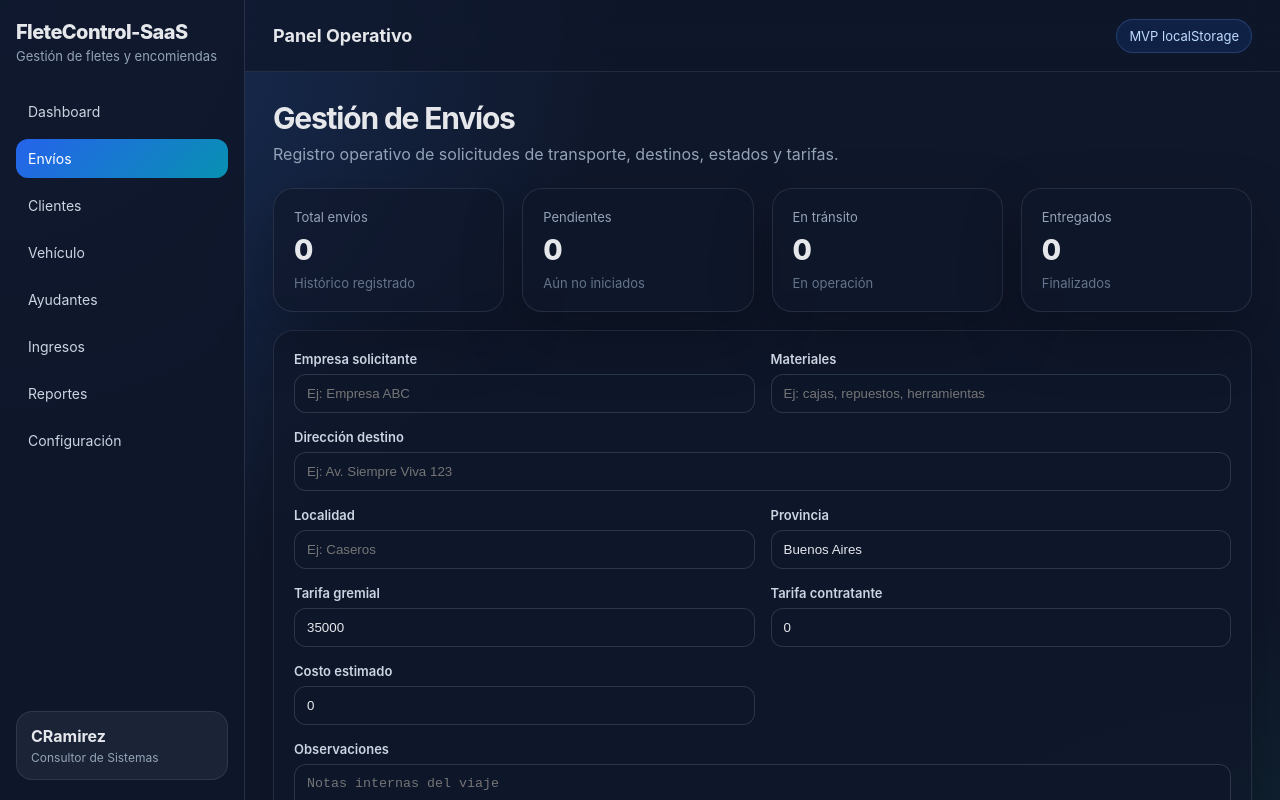
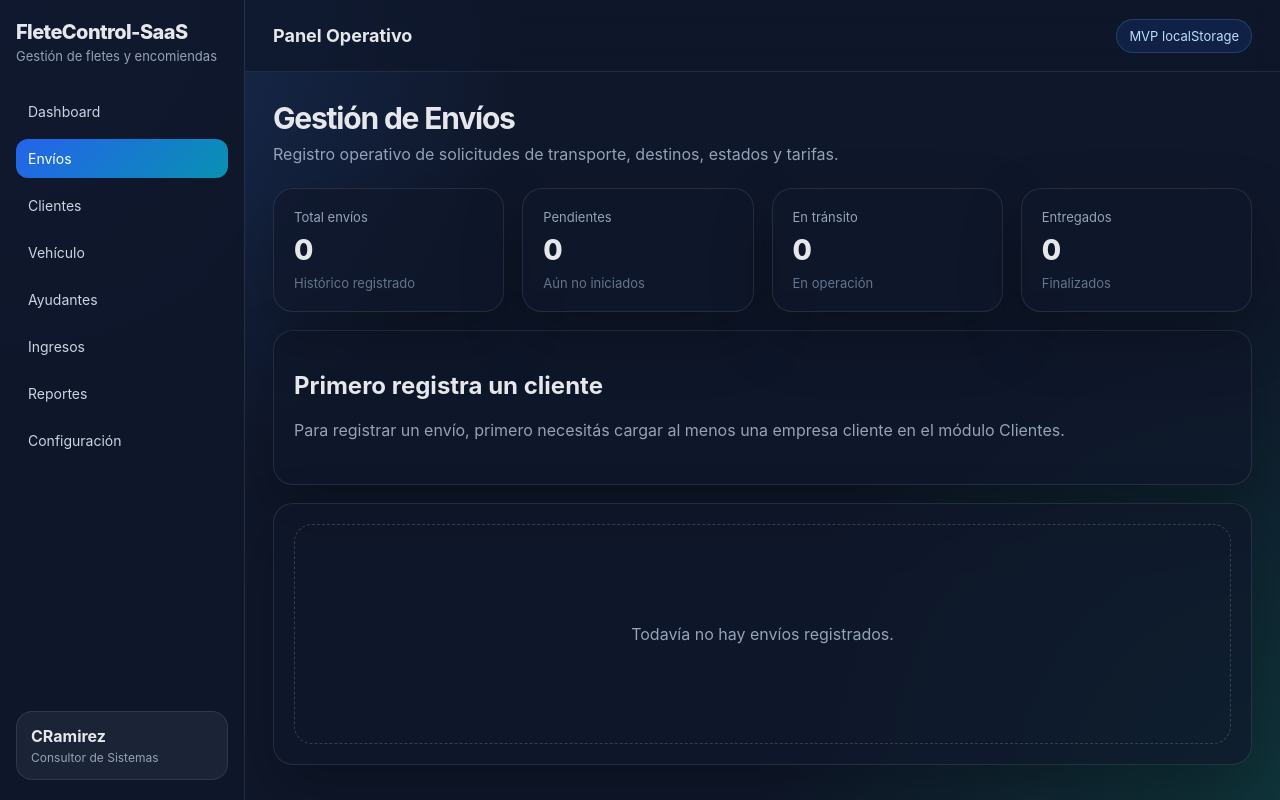
Before and after one commit to rcesarone-lab/fletecontrol-saas, a React (Vite) app: page /envios in a window 1280 px wide. Shown: the top 800 px of the page. Built offline with nearby package versions, Linux system fonts and the light colour scheme.

Commit message:
feat: link shipments with registered clients

```diff
--- a/src/components/configuracion/BackupPanel.tsx
+++ b/src/components/configuracion/BackupPanel.tsx
@@ -1,4 +1,4 @@
-import { ChangeEvent, useRef, useState } from "react";
+import { type ChangeEvent, useRef, useState } from "react";
 import ConfirmModal from "../ui/ConfirmModal";
 import Toast from "../ui/Toast";
 import { descargarBackup, importarBackup } from "../../services/backupService";
--- a/src/components/envios/EnvioForm.tsx
+++ b/src/components/envios/EnvioForm.tsx
@@ -1,7 +1,10 @@
-import { type FormEvent, useState } from "react";
+import { FormEvent, useState } from "react";
+import type { Cliente } from "../../domain/cliente";
 
 type EnvioFormProps = {
+  clientes: Cliente[];
   onSubmit: (data: {
+    clienteId: string;
     empresaCliente: string;
     materiales: string;
     direccionDestino: string;
@@ -14,8 +17,8 @@ type EnvioFormProps = {
   }) => void;
 };
 
-export default function EnvioForm({ onSubmit }: EnvioFormProps) {
-  const [empresaCliente, setEmpresaCliente] = useState("");
+export default function EnvioForm({ clientes, onSubmit }: EnvioFormProps) {
+  const [clienteId, setClienteId] = useState("");
   const [materiales, setMateriales] = useState("");
   const [direccionDestino, setDireccionDestino] = useState("");
   const [localidad, setLocalidad] = useState("");
@@ -28,13 +31,23 @@ export default function EnvioForm({ onSubmit }: EnvioFormProps) {
   function handleSubmit(event: FormEvent) {
     event.preventDefault();
 
-    if (!empresaCliente.trim() || !materiales.trim() || !direccionDestino.trim()) {
-      alert("Completá empresa, materiales y destino.");
+    const clienteSeleccionado = clientes.find(
+      (cliente) => cliente.id === clienteId
+    );
+
+    if (!clienteSeleccionado) {
+      alert("Seleccioná un cliente registrado.");
+      return;
+    }
+
+    if (!materiales.trim() || !direccionDestino.trim()) {
+      alert("Completá materiales y destino.");
       return;
     }
 
     onSubmit({
-      empresaCliente,
+      clienteId: clienteSeleccionado.id,
+      empresaCliente: clienteSeleccionado.razonSocial,
       materiales,
       direccionDestino,
       localidad,
@@ -45,7 +58,7 @@ export default function EnvioForm({ onSubmit }: EnvioFormProps) {
       observaciones,
     });
 
-    setEmpresaCliente("");
+    setClienteId("");
     setMateriales("");
     setDireccionDestino("");
     setLocalidad("");
@@ -59,12 +72,18 @@ export default function EnvioForm({ onSubmit }: EnvioFormProps) {
   return (
     <form className="card form-grid" onSubmit={handleSubmit}>
       <div className="form-field">
-        <label>Empresa solicitante</label>
-        <input
-          value={empresaCliente}
-          onChange={(e) => setEmpresaCliente(e.target.value)}
-          placeholder="Ej: Empresa ABC"
-        />
+        <label>Cliente registrado</label>
+        <select
+          value={clienteId}
+          onChange={(e) => setClienteId(e.target.value)}
+        >
+          <option value="">Seleccionar cliente</option>
+          {clientes.map((cliente) => (
+            <option key={cliente.id} value={cliente.id}>
+              {cliente.razonSocial}
+            </option>
+          ))}
+        </select>
       </div>
 
       <div className="form-field">
--- /dev/null
+++ b/src/components/ui/ConfirmModal.tsx
@@ -0,0 +1,40 @@
+type ConfirmModalProps = {
+  open: boolean;
+  title: string;
+  message: string;
+  confirmText?: string;
+  cancelText?: string;
+  onConfirm: () => void;
+  onCancel: () => void;
+};
+
+export default function ConfirmModal({
+  open,
+  title,
+  message,
+  confirmText = "Confirmar",
+  cancelText = "Cancelar",
+  onConfirm,
+  onCancel,
+}: ConfirmModalProps) {
+  if (!open) return null;
+
+  return (
+    <div className="modal-overlay">
+      <div className="modal-card">
+        <h2>{title}</h2>
+        <p>{message}</p>
+
+        <div className="modal-actions">
+          <button className="secondary-button" onClick={onCancel}>
+            {cancelText}
+          </button>
+
+          <button className="danger-button" onClick={onConfirm}>
+            {confirmText}
+          </button>
+        </div>
+      </div>
+    </div>
+  );
+}
--- a/src/hooks/useEnvios.ts
+++ b/src/hooks/useEnvios.ts
@@ -9,6 +9,7 @@ import {
 import { getToday } from "../utils/dates";
 
 type NuevoEnvioInput = {
+  clienteId: string;
   empresaCliente: string;
   materiales: string;
   direccionDestino: string;
@@ -36,19 +37,16 @@ export function useEnvios() {
     };
 
     const actualizados = saveEnvio(nuevoEnvio);
-
     setEnvios(actualizados);
   }
 
   function cambiarEstado(id: string, estado: EstadoEnvio) {
     const actualizados = updateEstadoEnvio(id, estado);
-
     setEnvios(actualizados);
   }
 
   function eliminarEnvio(id: string) {
     const actualizados = deleteEnvio(id);
-
     setEnvios(actualizados);
   }
 
--- a/src/pages/Envios.tsx
+++ b/src/pages/Envios.tsx
@@ -1,8 +1,10 @@
 import EnvioForm from "../components/envios/EnvioForm";
 import EnviosTable from "../components/envios/EnviosTable";
+import { useClientes } from "../hooks/useClientes";
 import { useEnvios } from "../hooks/useEnvios";
 
 export default function Envios() {
+  const { clientes } = useClientes();
   const { envios, agregarEnvio, cambiarEstado, eliminarEnvio } = useEnvios();
 
   const pendientes = envios.filter((envio) => envio.estado === "PENDIENTE").length;
@@ -43,9 +45,19 @@ export default function Envios() {
         </article>
       </section>
 
-      <div style={{ marginTop: 18 }}>
-        <EnvioForm onSubmit={agregarEnvio} />
-      </div>
+      {clientes.length === 0 ? (
+        <section className="card" style={{ marginTop: 18 }}>
+          <h2>Primero registra un cliente</h2>
+          <p className="page-description">
+            Para registrar un envío, primero necesitás cargar al menos una empresa
+            cliente en el módulo Clientes.
+          </p>
+        </section>
+      ) : (
+        <div style={{ marginTop: 18 }}>
+          <EnvioForm clientes={clientes} onSubmit={agregarEnvio} />
+        </div>
+      )}
 
       <div style={{ marginTop: 18 }}>
         <EnviosTable
```
Also changed, not shown: src/domain/envio.ts (+1 -6 lines).
